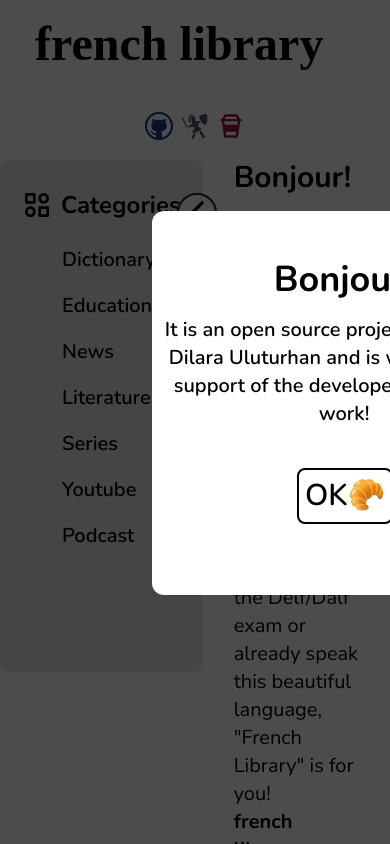
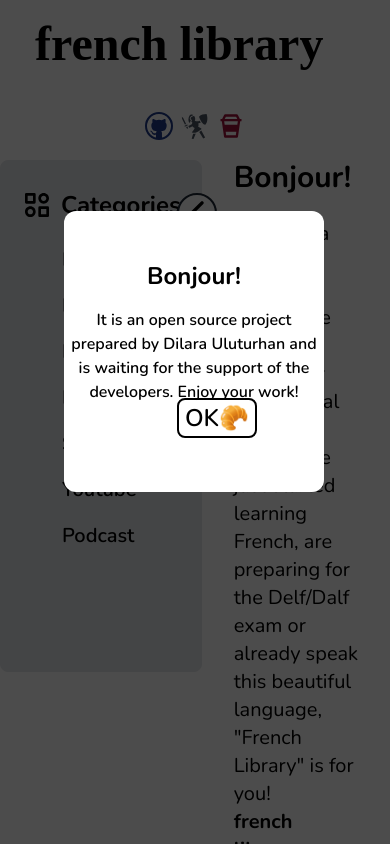
Before and after one commit to dilarauluturhan/french-library, a React (Create React App) app: page / in a window 390 px wide. Shown: the top 844 px of the page. Built offline with nearby package versions, Linux system fonts and the light colour scheme; a web font is replaced by a local one.

Commit message:
style: popup mobile responsive

```diff
--- a/src/components/Main.js
+++ b/src/components/Main.js
@@ -1,4 +1,4 @@
-import React, { useState } from 'react';
+import React, { useEffect, useState } from 'react';
 import DATA from '../data/data.json';
 import { IoIosArrowBack } from 'react-icons/io';
 import { BiCategoryAlt } from 'react-icons/bi';
--- a/src/components/Popup.js
+++ b/src/components/Popup.js
@@ -10,10 +10,10 @@ const Popup = () => {
     return (
         isPopupOpen && (
             <div className='font-nunito fixed top-0 left-0 w-full h-full bg-popup z-10'>
-                <div className='bg-white w-96 h-96 border border-transparent rounded-xl absolute top-1/4 left-39'>
-                    <h1 className='text-4xl font-bold text-center mt-12'>Bonjour!</h1>
-                    <p className='text-xl text-center font-semibold mt-4'>It is an open source project prepared by Dilara Uluturhan and is waiting for the support of the developers. Enjoy your work!</p>
-                    <button className='text-3xl font-semibold bg-transparent hover:bg-gray-200 border-2 rounded-lg border-black w-24 h-14 absolute left-36 top-64' onClick={closePopup}>OK🥐</button>
+                <div className='bg-white w-2/3 h-1/3 sm:w-96 sm:h-96 border border-transparent rounded-xl absolute top-1/4 left-16 sm:top-1/4 sm:left-39'>
+                    <h1 className='text-2xl sm:text-4xl font-bold text-center mt-12'>Bonjour!</h1>
+                    <p className=' text-md sm:text-xl text-center font-semibold mt-4'>It is an open source project prepared by Dilara Uluturhan and is waiting for the support of the developers. Enjoy your work!</p>
+                    <button className='text-2xl sm:text-3xl font-semibold bg-transparent hover:bg-gray-200 border-2 rounded-lg border-black w-20 h-10 sm:w-24 sm:h-14 absolute left-28 sm:left-36 top-2/3 sm:top-64' onClick={closePopup}>OK🥐</button>
                 </div>
             </div>
         )
```
